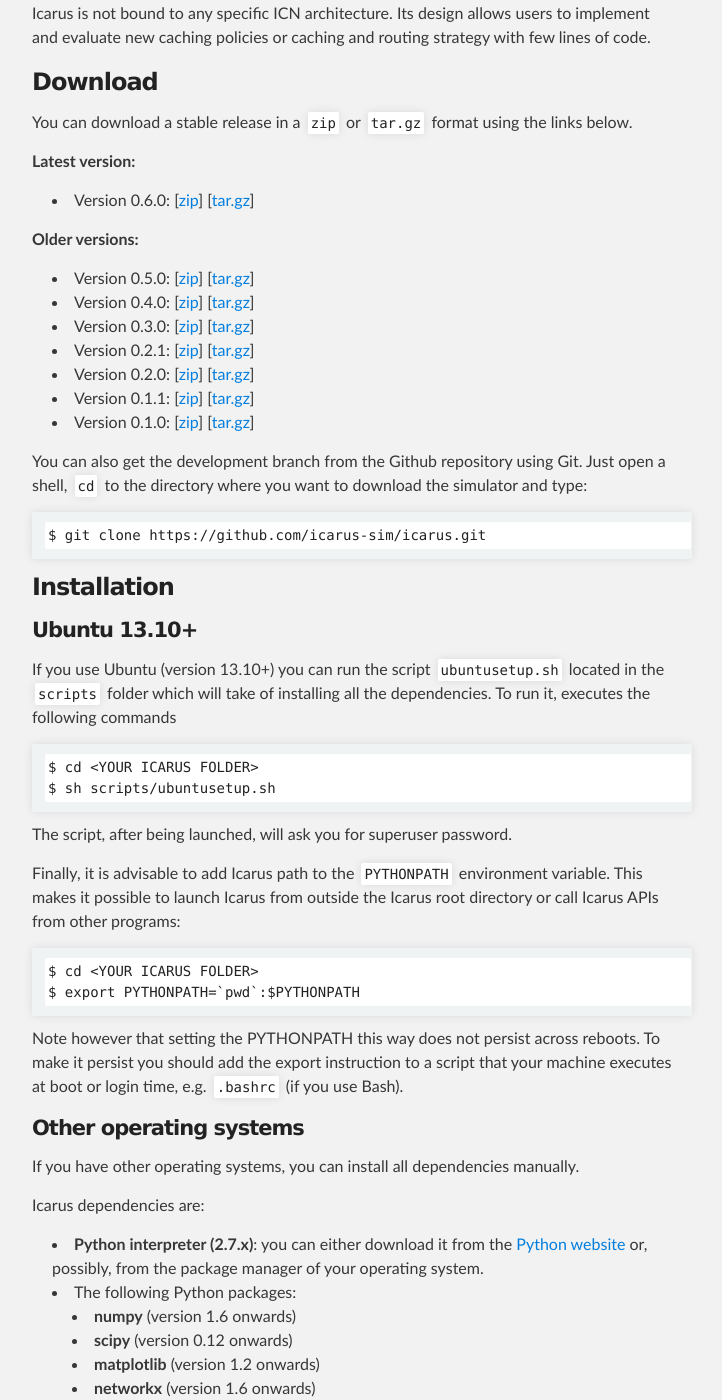
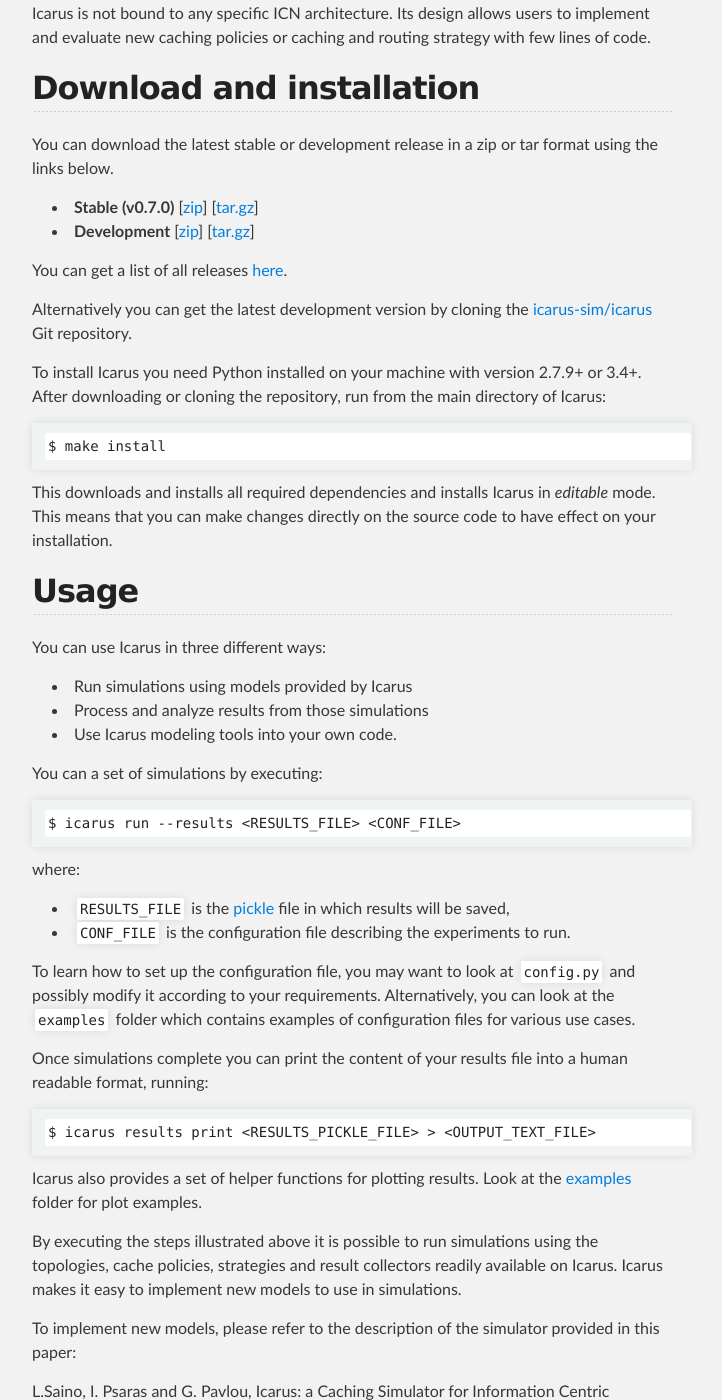
Before and after one commit to icarus-sim/icarus-sim.github.io, a Jekyll site: the page built from index.md, in a window 1280 px wide and 1400 px high, scrolled down 358 px. Shown: the whole window, without its empty margins (288-1010 px from the left). Built offline with Jekyll 4.4.1, drawn with Linux system fonts in a browser that asks for light colours; some of the changed text lies outside the part shown.

Commit message:
Refresh homepage

```diff
--- a/_config.yml
+++ b/_config.yml
@@ -1,7 +1,5 @@
 # Select GitHub markdown, all extensions are needed to get tables work correctly
 markdown: kramdown
-redcarpet:
-  extensions: ["no_intra_emphasis", "fenced_code_blocks", "autolink", "tables", "with_toc_data"]
 
 # Include all files used by Sphinx documentation
 # Do not specify complete pattern e.g. doc/_static, it won't work.
--- a/index.md
+++ b/index.md
@@ -12,128 +12,110 @@
 to implement and evaluate new caching policies or caching and routing strategy
 with few lines of code.
 
+## Download and installation
+You can download the latest stable or development release in a zip or tar format using the links below.
 
-### Download
-You can download a stable release in a `zip` or `tar.gz` format using the links below.
+* **Stable (v0.7.0)** \[[zip](https://github.com/icarus-sim/icarus/archive/v0.7.0.zip)\] \[[tar.gz](https://github.com/icarus-sim/icarus/archive/v0.7.0.tar.gz)\]
+* **Development** \[[zip](https://github.com/icarus-sim/icarus/archive/v0.7.0.zip)\] \[[tar.gz](https://github.com/icarus-sim/icarus/archive/v0.7.0.tar.gz)\]
 
-**Latest version:**
+You can get a list of all releases [here](https://github.com/icarus-sim/icarus/releases).
 
- * Version 0.6.0: \[[zip](https://github.com/icarus-sim/icarus/archive/v0.6.0.zip)\] \[[tar.gz](https://github.com/icarus-sim/icarus/archive/v0.6.0.tar.gz)\]
+Alternatively you can get the latest development version by cloning the [icarus-sim/icarus](https://github.com/icarus-sim/icarus) Git repository.
 
-**Older versions:**
+To install Icarus you need Python installed on your machine with version 2.7.9+ or 3.4+.
+After downloading or cloning the repository, run from the main directory of Icarus:
 
- * Version 0.5.0: \[[zip](https://github.com/icarus-sim/icarus/archive/v0.5.0.zip)\] \[[tar.gz](https://github.com/icarus-sim/icarus/archive/v0.5.0.tar.gz)\]
- * Version 0.4.0: \[[zip](https://github.com/icarus-sim/icarus/archive/v0.4.0.zip)\] \[[tar.gz](https://github.com/icarus-sim/icarus/archive/v0.4.0.tar.gz)\]
- * Version 0.3.0: \[[zip](https://github.com/icarus-sim/icarus/archive/v0.3.0.zip)\] \[[tar.gz](https://github.com/icarus-sim/icarus/archive/v0.3.0.tar.gz)\]
- * Version 0.2.1: \[[zip](https://github.com/icarus-sim/icarus/archive/v0.2.1.zip)\] \[[tar.gz](https://github.com/icarus-sim/icarus/archive/v0.2.1.tar.gz)\]
- * Version 0.2.0: \[[zip](https://github.com/icarus-sim/icarus/archive/v0.2.zip)\] \[[tar.gz](https://github.com/icarus-sim/icarus/archive/v0.2.tar.gz)\]
- * Version 0.1.1: \[[zip](https://github.com/icarus-sim/icarus/archive/v0.1.1.zip)\] \[[tar.gz](https://github.com/icarus-sim/icarus/archive/v0.1.1.tar.gz)\]
- * Version 0.1.0: \[[zip](https://github.com/icarus-sim/icarus/archive/v0.1.zip)\] \[[tar.gz](https://github.com/icarus-sim/icarus/archive/v0.1.tar.gz)\]
+    $ make install
 
-You can also get the development branch from the Github repository using Git. Just open a shell, `cd` to the directory where you want to download the simulator and type:
+This downloads and installs all required dependencies and installs Icarus in _editable_ mode.
+This means that you can make changes directly on the source code to have effect on your installation.
 
-    $ git clone https://github.com/icarus-sim/icarus.git
+## Usage
+You can use Icarus in three different ways:
+ * Run simulations using models provided by Icarus
+ * Process and analyze results from those simulations
+ * Use Icarus modeling tools into your own code.
 
-### Installation
+You can a set of simulations by executing:
 
-#### Ubuntu 13.10+
-If you use Ubuntu (version 13.10+) you can run the script `ubuntusetup.sh`
-located in the `scripts` folder which will take of installing all the
-dependencies. To run it, executes the following commands
-
-    $ cd <YOUR ICARUS FOLDER>
-    $ sh scripts/ubuntusetup.sh
-
-The script, after being launched, will ask you for superuser password.
-
-Finally, it is advisable to add Icarus path to the `PYTHONPATH` environment variable. This makes it possible to launch Icarus from outside the Icarus root directory or call Icarus APIs from other programs:
-
-    $ cd <YOUR ICARUS FOLDER>
-    $ export PYTHONPATH=`pwd`:$PYTHONPATH
-
-Note however that setting the PYTHONPATH this way does not persist across reboots. To make it persist you should add the export instruction to a script that your machine executes at boot or login time, e.g. `.bashrc` (if you use Bash).
-
-#### Other operating systems
-If you have other operating systems, you can install all dependencies manually.
-
-Icarus dependencies are:
-
-* **Python interpreter (2.7.x)**: you can either download it
-  from the [Python website](http://www.python.org) or, possibly, from the package
-  manager of your operating system.
-* The following Python packages:
-   * **numpy** (version 1.6 onwards)
-   * **scipy** (version 0.12 onwards)
-   * **matplotlib** (version 1.2 onwards)
-   * **networkx** (version 1.6 onwards)
-   * **fnss** (version 0.5.1 onwards)
-
-All these packages can be installed using either [`easy_install`](http://pythonhosted.org/setuptools/easy_install.html) or [`pip`](http://www.pip-installer.org/en/latest/) utilities.
-
-If you use `pip` run:
-
-    $ pip install numpy scipy matplotlib networkx fnss
-
-If you use `easy_install` run:
-
-    $ easy_install numpy scipy matplotlib networkx fnss
-
-You may need to run `pip` or `easy_install` as superuser. The installation of these packages, especially `numpy` and `scipy` may also require to install additional libraries.
-
-#### Virtual machine
-You can also run Icarus within a virtual machine. [This repository](https://github.com/icarus-sim/icarus-vm) contains scripts and documentation to set up a virtual machine with Icarus and all its dependencies.
-
-
-### Usage
-
-#### Run simulations
-To use Icarus with the currently implemented topologies and models of caching policies and strategies you need to do the following.
-
-First, create a configuration file with all the desired parameters of your simulation. You can modify the file `config.py`, which is a well documented example configuration. You can even use the configuration file as it is just to get started. Alternatively, have a look at the `examples` folder which contains examples of configuration files for various uses.
-
-Second, run Icarus by running the script `icarus.py` using the following syntax
-
-    $ python icarus.py --results RESULTS_FILE CONF_FILE
+    $ icarus run --results <RESULTS_FILE> <CONF_FILE>
 
 where:
 
  * `RESULTS_FILE` is the [pickle](http://docs.python.org/3/library/pickle.html) file in which results will be saved,
- * `CONF_FILE` is the configuration file
+ * `CONF_FILE` is the configuration file describing the experiments to run.
 
-Example usage could be:
+To learn how to set up the configuration file, you may want to look at `config.py`
+and possibly modify it according to your requirements.
+Alternatively, you can look at the `examples` folder which
+contains examples of configuration files for various use cases.
 
-    $ python icarus.py --results results.pickle config.py
+Once simulations complete you can print the content of your results file into a
+human readable format, running:
 
-After saved results in pickle format you can extract results in a human readable format
-using the `printresults.py` script from the `scripts` folder. Example usage could be:
+    $ icarus results print <RESULTS_PICKLE_FILE> > <OUTPUT_TEXT_FILE>
 
-    $ python scripts/printresults.py results.pickle > results.txt
-
-Icarus also provides a set of helper functions for plotting results. Have a look at the `examples`
-folder for plot examples.
+Icarus also provides a set of helper functions for plotting results.
+Look at the [examples](https://github.com/icarus-sim/icarus/tree/master/examples) folder for plot examples.
 
 By executing the steps illustrated above it is possible to run simulations using the
-topologies, cache eviction policies, strategies and result collectors readily available on
+topologies, cache policies, strategies and result collectors readily available on
 Icarus. Icarus makes it easy to implement new models to use in simulations.
 
-To implement new models, please refer to the description of the simulator
-provided in this paper:
+To implement new models, please refer to the description of the simulator provided in this paper:
 
 L.Saino, I. Psaras and G. Pavlou, Icarus: a Caching Simulator for Information Centric
 Networking (ICN), in Proc. of SIMUTOOLS'14, Lisbon, Portugal, March 2014.
 \[[PDF](https://lorenzosaino.github.io/publications/icarus-simutools14.pdf)\],
 \[[Slides](https://lorenzosaino.github.io/publications/icarus-simutools14-slides.pdf)\],
-\[[BibTex](https://lorenzosaino.github.io/publications/icarus-simutools14.bib)\]
+\[[BibTex](https://lorenzosaino.github.io/publications/icarus-simutools14-bib.txt)\]
 
 Otherwise, please browse the source code. It is very well documented and easy to
 understand.
 
-#### Modeling tools
-Icarus provides utilities for modeling the performance of caches and
-work with traffic traces. The code is included in the `icarus.tools` package.
+Finally, Icarus provides utilities for modeling the performance of caches and
+work with traffic traces. The code is included in the [`icarus.tools`](http://icarus-sim.github.io/doc/apidoc/icarus.tools.html) package.
 These tools are described in detail in [this paper](https://lorenzosaino.github.io/publications/icarus-simutools14.pdf).
 
-### Documentation
+### Docker container
+This repository contains a Dockerfile that can be used to build a container running Icarus.
+You need Docker installed on your machine to do so.
+
+You can build a container image with Icarus running:
+
+	docker build [--build-arg py=<python-version>] -t icarus .
+
+where `python-version` is the version of Python you want to use, e.g. `3.6`.
+
+You can now spin a container giving you shell access, which you could use to
+poke around the container and explore the code by running:
+
+	docket run --rm -it icarus
+
+Finally you can run any Icarus command with:
+
+	docker run icarus <COMMAND>
+
+To run a simulation with Icarus it is advisable to mount in the container
+the directories where the config file is located and where you intend
+to store results and access them from the container.
+
+For example, to use config.py and store the result file in the root of the project
+you could run the container with the following command:
+
+	docker run -v `pwd`:/data icarus icarus run -r /data/results.pickle /data/config.py
+
+## Development
+Running `make install` creates a fully functional development environment.
+You can run all test cases with:
+
+    $ make test
+
+and build HTML documentation with:
+
+    $ make doc
+
+## Documentation
 If you desire further information about Icarus, you can find it in the following places:
 
  * In this ([pdf](https://lorenzosaino.github.io/publications/icarus-simutools14.pdf), [slides](https://lorenzosaino.github.io/publications/icarus-simutools14-slides.pdf)),
@@ -143,7 +125,7 @@
    and functions included in the Icarus simulator.
  * In the [source code](https://www.github.com/icarus-sim/icarus), which is well organized and thoroughly documented.
 
-### Citing
+## Citing
 If you use Icarus for your paper, please refer to the following publication:
 
     @inproceedings{icarus-simutools14,
@@ -168,14 +152,14 @@
 
 All the code, data and documentation required is made available in the [icarus-sim/hashrouting-icn13-results](http://github.com/icarus-sim/hashrouting-icn13-results) repository.
 
-### Contacts
+## Contacts
 If you have any questions about Icarus, feel free to ask the mailing list
 [icarus@ee.ucl.ac.uk](mailto:icarus@ee.ucl.ac.uk).
 You can also [register to the mailing list](http://mailman.ee.ucl.ac.uk/mailman/listinfo/icarus)
 or [browse the archives](http://mailman.ee.ucl.ac.uk/pipermail/icarus/).
 
-### License
+## License
 Icarus is licensed under the terms of the [GNU GPLv2 license](http://www.gnu.org/licenses/gpl-2.0.html).
 
-### Acknowledgments
+## Acknowledgments
 This work received funding from the UK EPSRC, under grant agreement no. EP/K019589/1 ([COMIT project](http://www.ee.ucl.ac.uk/comit-project/)), the EU-Japan initiative, under EU FP7 grant agreement no. 608518 and NICT contract no. 167 ([GreenICN project](http://www.greenicn.org/)) and from the EU FP7 program, under grant agreements 318488 ([Flamingo Network of Excellence project](http://www.fp7-flamingo.eu/)).
```
Also changed, not shown: other parts of index.md (+3 -1 lines).
